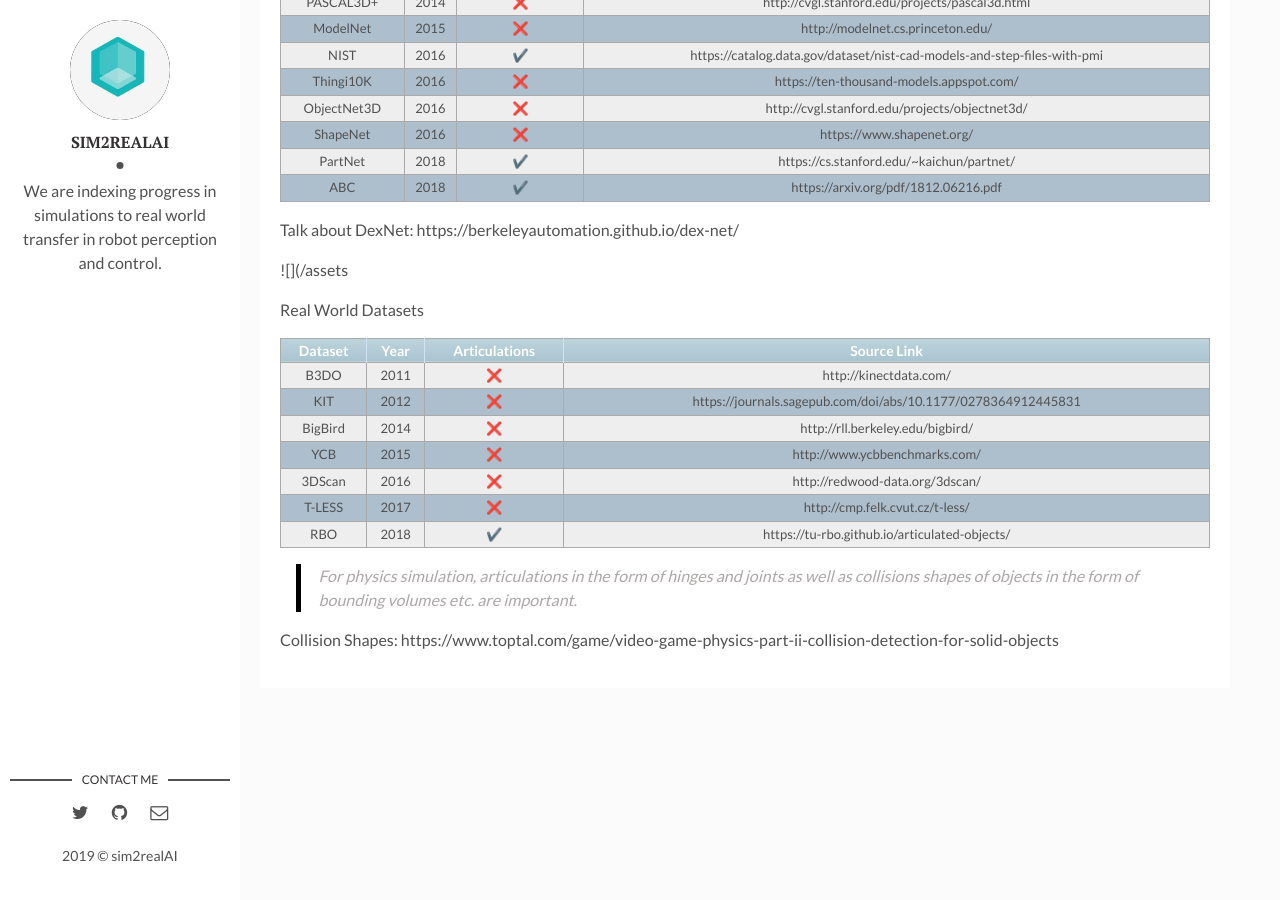
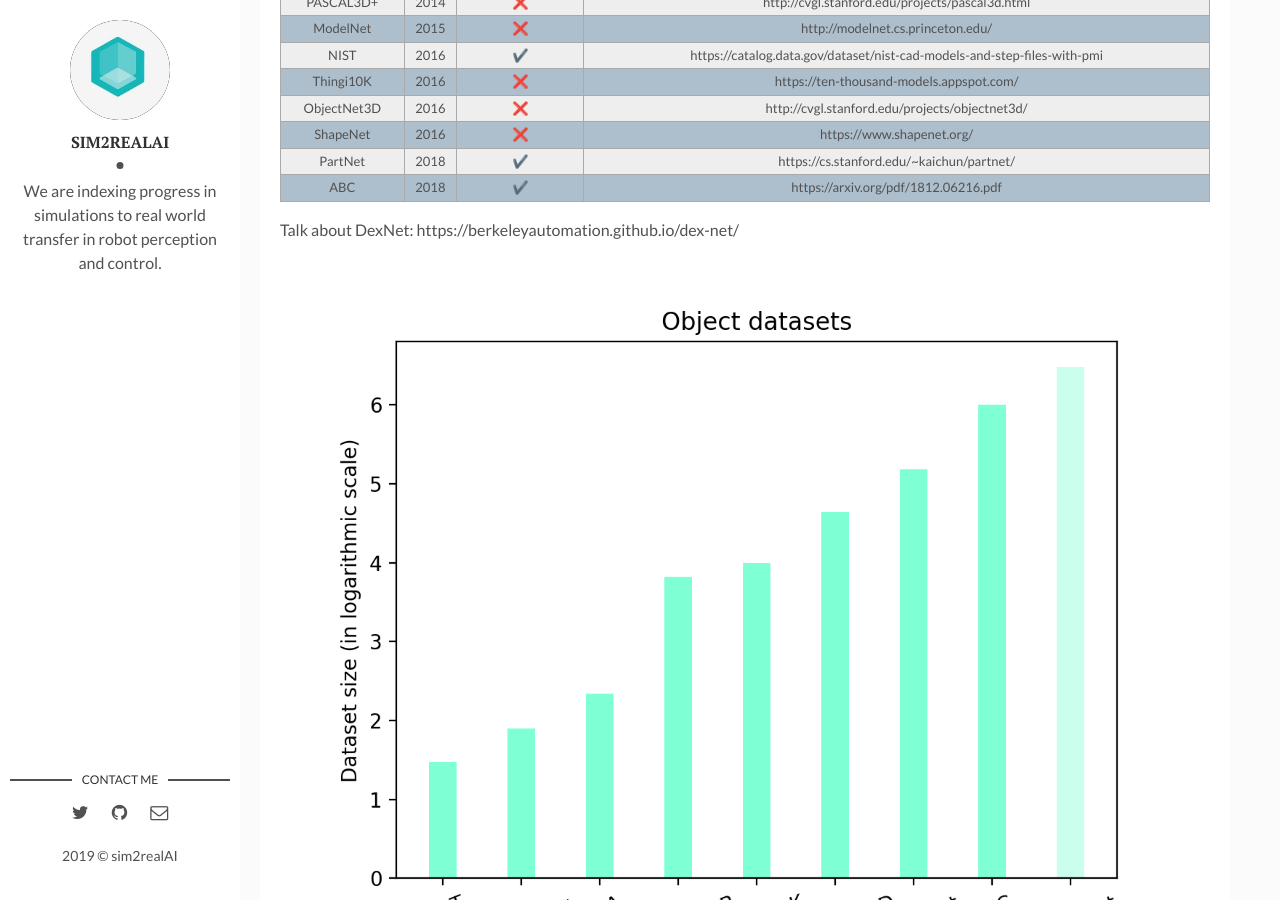
Before and after one commit to backupsim2realai/backupsim2realai.github.io, a Jekyll site: the page built from _posts/2019-01-15-Synthetic-Datasets-of-Objects-Part-I.markdown, in a window 1280 px wide and 900 px high, scrolled down 440 px. Built offline with Jekyll 4.4.1, drawn with Linux system fonts in a browser that asks for light colours; emoji names are drawn with the system emoji font.

Commit message:
updating and adding image
Signed-off-by: Ankur Handa <ahanda@nvidia.com>

```diff
--- a/_posts/2019-01-15-Synthetic-Datasets-of-Objects-Part-I.markdown
+++ b/_posts/2019-01-15-Synthetic-Datasets-of-Objects-Part-I.markdown
@@ -31,7 +31,7 @@
 
 Talk about DexNet: https://berkeleyautomation.github.io/dex-net/
 
-![](/assets
+![Graph](/assets/img/2019-01-15/object_datasets.png)
 
 Real World Datasets
 
```
